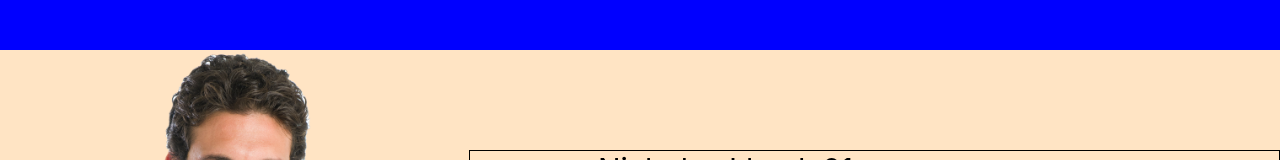
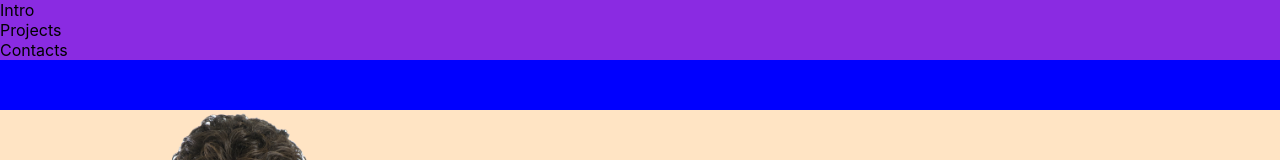
Before and after one commit to CoderNamedNick/New-Portfolio, a React (Create React App) app: page / in a window 1280 px wide. Shown: the top 160 px of the page. Built offline with nearby package versions, Linux system fonts and the light colour scheme.

Commit message:
made header

```diff
--- a/src/App.js
+++ b/src/App.js
@@ -1,12 +1,13 @@
 import Intro from "./intro";
+import Header from "./header";
+import Projects from "./Projects";
 
 const App = () => {
   return (
     <div className="App">
+      <Header/>
       <Intro/>
-      <div className="Projects-div">
-
-      </div>
+      <Projects/>
     </div>
   );
 }
--- /dev/null
+++ b/src/header.js
@@ -0,0 +1,14 @@
+import React from "react";
+
+const Header = () => {
+
+  return(
+    <div className="header">
+      <div>Intro</div>
+      <div>Projects</div>
+      <div>Contacts</div>
+    </div>
+  )
+}
+
+export default Header
```
